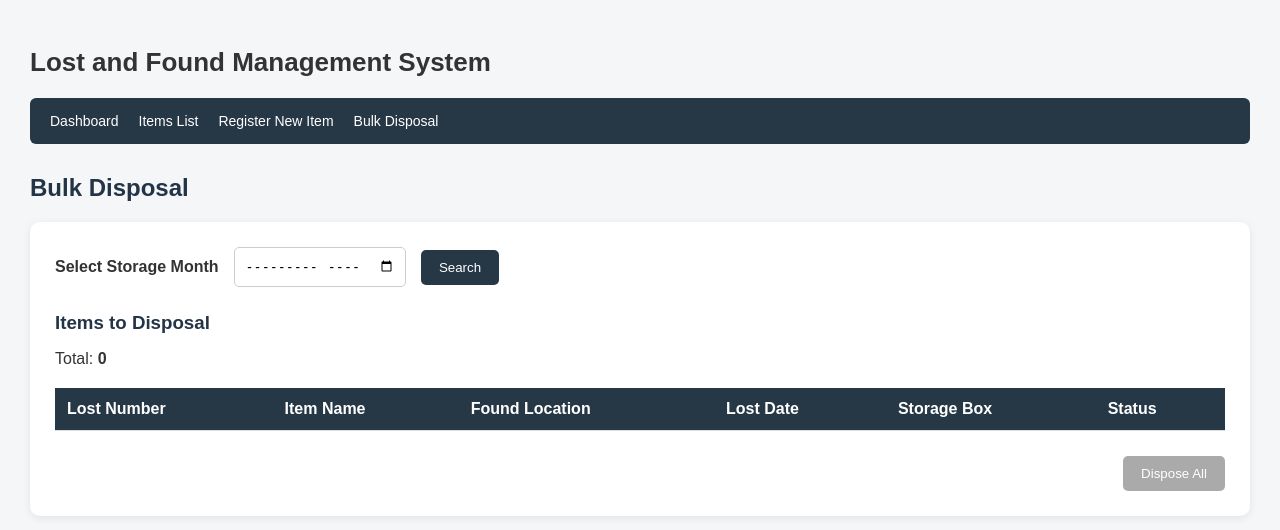
After one commit to Yoshiki-Do/Lost-and-Found-Management-System, a FastAPI app: template app/templates/disposal.html in a window 1280 px wide. The commit adds this page. Shown: the top 530 px of the page. Run offline with FastAPI, Linux system fonts and the light colour scheme; the template is opened without the code that fills it, so the values that code supplies are empty.

Commit message:
Add bulk disposal feature

```diff
--- a/app/main.py
+++ b/app/main.py
@@ -43,3 +43,8 @@ def register_page(request: Request):
 @app.get("/details/{lost_number}")
 def details_page(lost_number: int, request: Request):
     return templates.TemplateResponse(request=request, name="details.html")
+
+
+@app.get("/disposal")
+def disposal_page(request: Request):
+    return templates.TemplateResponse(request=request, name="disposal.html")
--- /dev/null
+++ b/app/static/css/disposal.css
@@ -0,0 +1,92 @@
+.disposal-container {
+    padding: 25px;
+    background-color: white;
+    border-radius: 10px;
+    box-shadow: 0 2px 8px rgba(0, 0, 0, 0.08);
+}
+
+.disposal-search {
+    display: flex;
+    align-items: center;
+    gap: 15px;
+    margin-bottom: 25px;
+}
+
+.disposal-search label {
+    font-weight: bold;
+}
+
+.disposal-search input {
+    padding: 10px;
+    border: 1px solid #ccc;
+    border-radius: 5px;
+}
+
+.disposal-summary {
+    margin-bottom: 20px;
+}
+
+.disposal-summary h3 {
+    margin-bottom: 10px;
+    color: #243447;
+}
+
+.disposal-summary p {
+    font-size: 16px;
+}
+
+.disposal-container table {
+    width: 100%;
+    border-collapse: collapse;
+}
+
+.disposal-container th,
+.disposal-container td {
+    padding: 12px;
+    border-bottom: 1px solid #ddd;
+    text-align: left;
+}
+
+.disposal-container th {
+    background-color: #263746;
+    color: white;
+}
+
+.disposal-actions {
+    margin-top: 25px;
+    text-align: right;
+}
+
+.disposal-actions button,
+.disposal-search button {
+    padding: 10px 18px;
+    border: none;
+    border-radius: 5px;
+    background-color: #263746;
+    color: white;
+    cursor: pointer;
+}
+
+.disposal-actions button:disabled {
+    background-color: #aaa;
+    cursor: not-allowed;
+}
+
+.disposal-search button:hover,
+.disposal-actions button:not(:disabled):hover {
+    background-color: #40576b;
+}
+
+@media (max-width: 900px) {
+    .disposal-container {
+        overflow-x: auto;
+    }
+
+    .disposal-search {
+        flex-wrap: wrap;
+    }
+
+    .disposal-container table {
+        min-width: 700px;
+    }
+}
--- /dev/null
+++ b/app/static/js/disposal.js
@@ -0,0 +1,108 @@
+async function loadDisposalItems() {
+    try {
+        const storageMonth = document.getElementById("storage-month").value;
+        const tableBody = document.getElementById("disposal-table-body");
+        const itemCount = document.getElementById("item-count");
+        const disposeButton = document.getElementById("dispose-all-button");
+
+        if (!storageMonth) {
+            alert("Please select a storage month.");
+            return;
+        }
+
+        const params = new URLSearchParams({
+            storage_month: storageMonth,
+            status: "REGISTERED"
+        });
+
+        const response = await fetch(`/items/?${params.toString()}`);
+
+        if (!response.ok) {
+            throw new Error("Failed to load disposal items");
+        }
+
+        const items = await response.json();
+
+        tableBody.innerHTML = "";
+
+        items.forEach(item => {
+            const row = document.createElement("tr");
+
+            const values = [
+                item.lost_number,
+                item.item_name,
+                item.found_location,
+                new Date(item.found_at).toLocaleDateString(),
+                item.storage_box,
+                item.status
+            ];
+
+            values.forEach((value, index) => {
+                const cell = document.createElement("td");
+
+                if (index === 0) {
+                    const link = document.createElement("a");
+                    link.href = `/details/${item.lost_number}`;
+                    link.textContent = value ?? "";
+                    cell.appendChild(link);
+                } else {
+                    cell.textContent = value ?? "";
+                }
+
+                row.appendChild(cell);
+            });
+
+            tableBody.appendChild(row);
+        });
+
+        itemCount.textContent = items.length;
+        disposeButton.disabled = items.length === 0;
+
+    } catch (error) {
+        console.error("Disposal error:", error);
+        alert("Failed to load disposal items.");
+    }
+}
+
+document.getElementById("search-button").addEventListener("click", loadDisposalItems);
+
+document.getElementById("dispose-all-button").addEventListener("click", async () => {
+    const storageMonth = document.getElementById("storage-month").value;
+    const itemCount = document.getElementById("item-count").textContent;
+
+    if (!storageMonth || Number(itemCount) === 0) {
+        return;
+    }
+
+    const confirmed = confirm(
+        `Are you sure you want to dispose ${itemCount} items for ${storageMonth}? This action cannot be undone.`
+    );
+
+    if (!confirmed) {
+        return;
+    }
+
+    try {
+        const response = await fetch(`/items/bulk-dispose/${storageMonth}`, {method: "PATCH"});
+
+        if (!response.ok) {
+            throw new Error("Failed to dispose items");
+        }
+
+        const disposedItems = await response.json();
+
+        alert(`${disposedItems.length} items have been disposed.`);
+
+        await loadDisposalItems();
+
+    } catch (error) {
+        console.error("Bulk disposal error:", error);
+        alert("Failed to dispose items.");
+    }
+});
+
+document.getElementById("storage-month").addEventListener("change", () => {
+    document.getElementById("disposal-table-body").innerHTML = "";
+    document.getElementById("item-count").textContent = "0";
+    document.getElementById("dispose-all-button").disabled = true;
+});
--- a/app/templates/base.html
+++ b/app/templates/base.html
@@ -17,6 +17,7 @@
             <a href="/dashboard">Dashboard</a>
             <a href="/items">Items List</a>
             <a href="/register">Register New Item</a>
+            <a href="/disposal">Bulk Disposal</a>
         </nav>
     </header>
 
--- /dev/null
+++ b/app/templates/disposal.html
@@ -0,0 +1,55 @@
+{% extends "base.html" %}
+
+{% block title %}Bulk Disposal{% endblock %}
+
+{% block extra_css %}
+<link rel="stylesheet" href="/static/css/disposal.css">
+{% endblock %}
+
+{% block content %}
+
+<h2>Bulk Disposal</h2>
+
+<div class="disposal-container">
+
+    <div class="disposal-search">
+        <label for="storage-month">Select Storage Month</label>
+        <input type="month" id="storage-month">
+
+        <button type="button" id="search-button">Search</button>
+    </div>
+
+    <div class="disposal-summary">
+        <h3>Items to Disposal</h3>
+        <p>
+            Total:
+            <strong id="item-count">0</strong>
+        </p>
+    </div>
+
+    <table>
+        <thead>
+            <tr>
+                <th>Lost Number</th>
+                <th>Item Name</th>
+                <th>Found Location</th>
+                <th>Lost Date</th>
+                <th>Storage Box</th>
+                <th>Status</th>
+            </tr>
+        </thead>
+
+        <tbody id="disposal-table-body">
+        </tbody>
+    </table>
+
+    <div class="disposal-actions">
+        <button type="button" id="dispose-all-button" disabled>Dispose All</button>
+    </div>
+</div>
+
+{% endblock %}
+
+{% block extra_js %}
+<script src="/static/js/disposal.js"></script>
+{% endblock %}
```
Also changed, not shown: app/routers/items.py (+15 -1 lines), app/services/item_service.py (+40 -1 lines).
